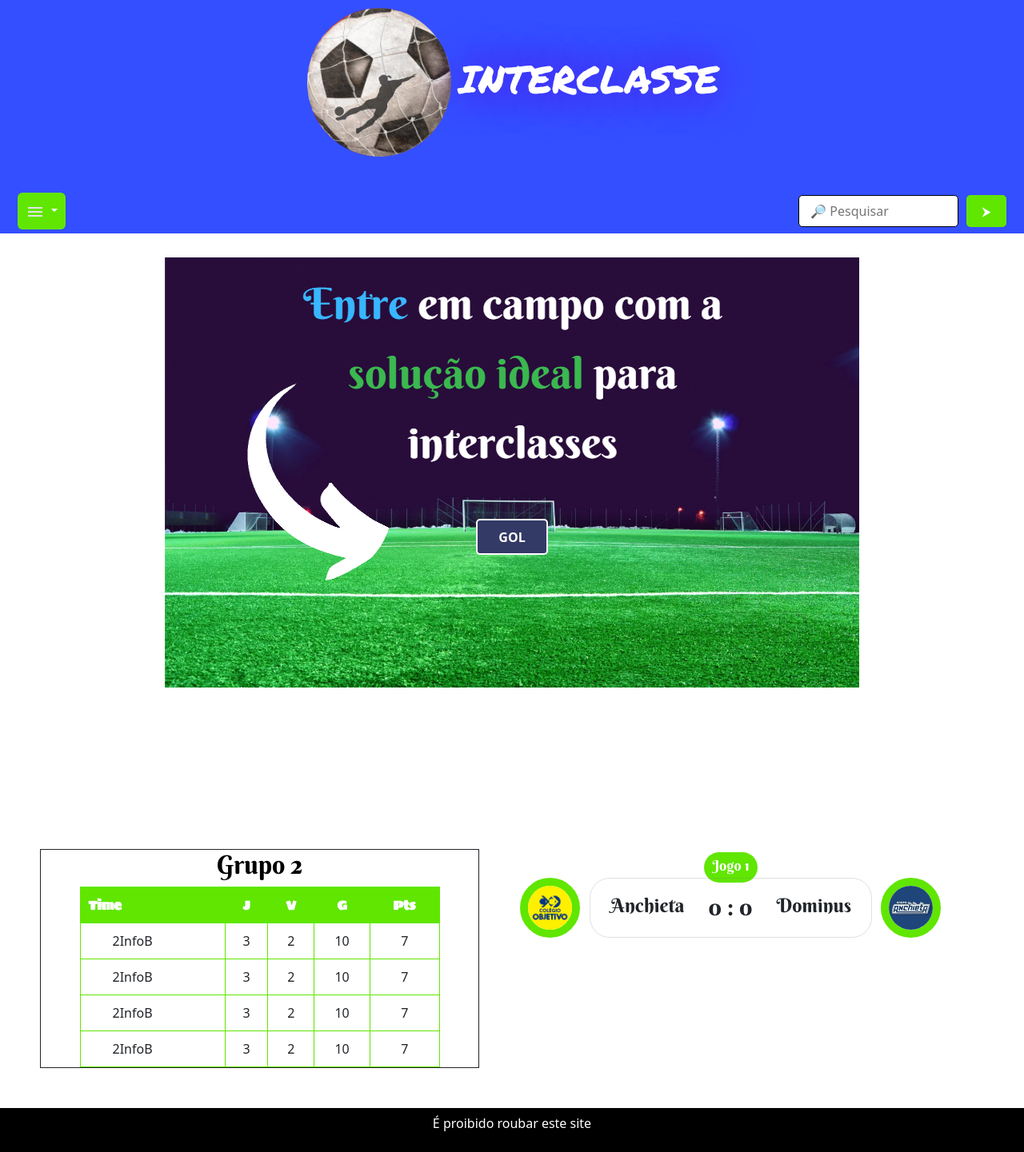
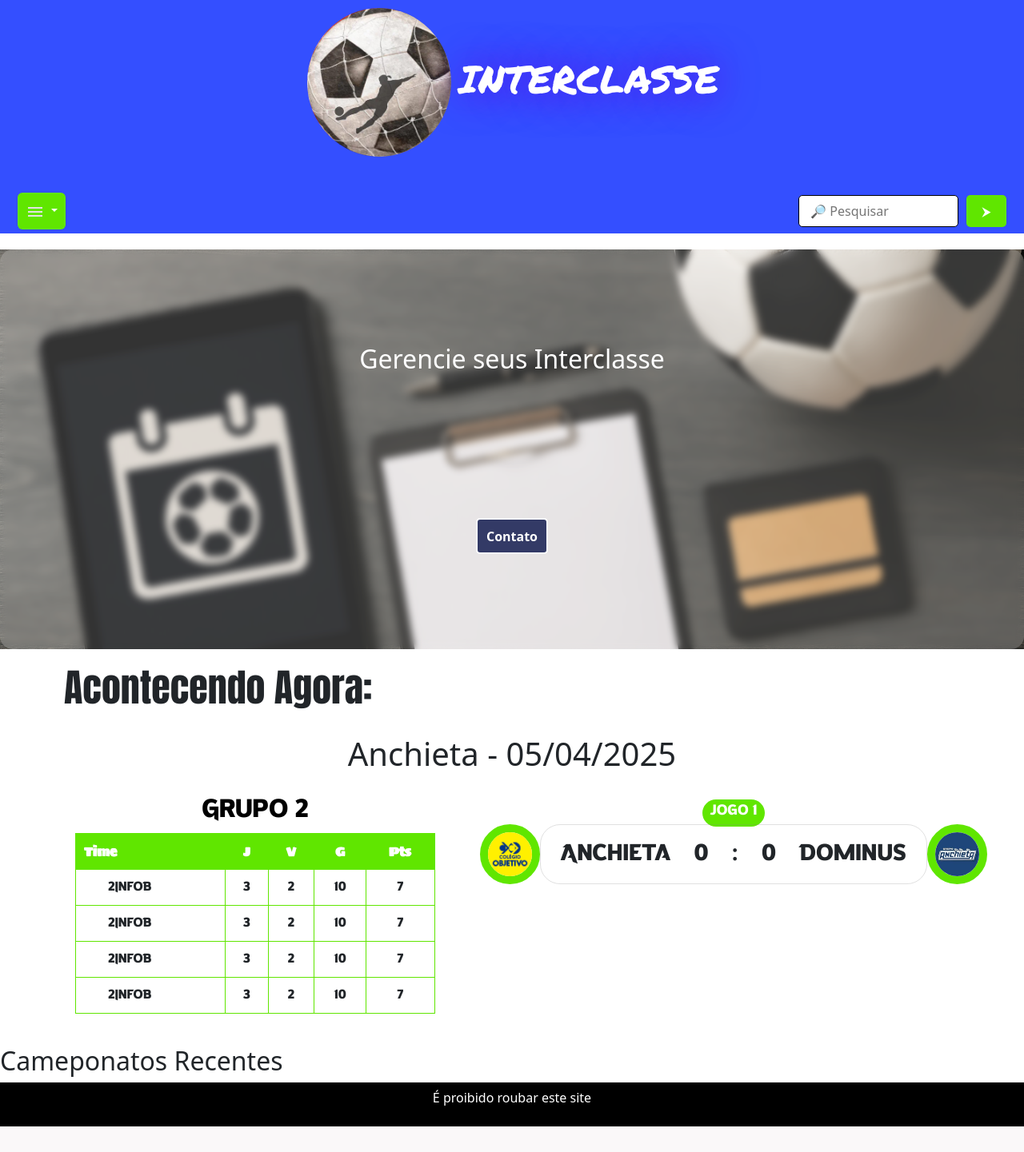
Before and after one commit to mateusmodesto/TCC, a PHP site: page / in a window 1280 px wide. Shown: the whole page at 80% size. After the commit the page ends 1409 px from the top, so only its background shows below. Run offline with PHP 8.4, Linux system fonts and the light colour scheme.

Commit message:
ARRUMANDO

```diff
--- a/Estilos/style.css
+++ b/Estilos/style.css
@@ -20,12 +20,12 @@
     src: url(../Fontes/PermanentMarker-Regular.ttf);
 }
 @font-face {
-    font-family: 'TituloBerk';
-    src: url(../Fontes/BerkshireSwash-Regular.ttf);
+    font-family: 'TituloFalse';
+    src: url(../Fontes/False.ttf);
 }
 @font-face {
     font-family: 'SubTitulo';
-    src: url(../Fontes/Anton-Regular.ttf);
+    src: url(../Fontes/Sigmar-Regular.ttf);
 }
 :root{
     --cor1: #324AE6;
@@ -36,8 +36,8 @@
     --cor6: #333A66;
 
     --font-titulo: 'TituloPermament';
-    --font-subtitulo: 'SubTitulo';
-    --font-Qatar: 'TituloBerk';
+    --font-subtitulo: 'TituloFalse';
+    --font-False: 'TituloFalse';
     --font-Sigmar: 'TituloSigmar';
 }
 
@@ -48,13 +48,15 @@
 
 body{
     background-color: black;
+    overflow-x: hidden;
+
 }
 
 header{
     background-color: #344fff;
     color: white;
     padding: 25px 10px 5px 10px;
-    margin-bottom: 20px;
+    margin-bottom:20px;
 }
 .titulo{
    text-align: center;
@@ -110,28 +112,42 @@ nav{
 }
 
 main{
-    margin: auto;
-    padding: 10px;
     background-color: white;
 }
 main p{
     text-align: justify;
 }
-main h2{
-    font-family: var(--font-subtitulo)
+main>h2{
+    font-family: var(--font-subtitulo);
+    font-size: 3em;
+    margin:20px 0px 10px 80px;
 }
 
 #propaganda{
+    height: 500px;
     width: 100%;
-    height: 700px;
+    margin: 0px;
+    padding: 0px;
 
-    display: grid;
-    place-items: center; /* Atalho para alinhar ao centro */
-
-    background-image: url("../Imagens/Propaganda.png");
+    background-image: url("../Imagens/Propanda_2.png");
     background-repeat: no-repeat;
+    background-attachment: fixed;
+    background-size: cover;
     background-position: top center;
 }
+
+.borrado {
+    background: rgba(255, 255, 255, 0.2); /* leve transparência */
+    backdrop-filter: blur(5px); /* aqui é o blur no fundo */
+    -webkit-backdrop-filter: blur(5px); /* compatibilidade */
+    padding: 2rem;
+    border-radius: 16px;
+    color: white;
+    width: 100%;
+    height: 100%;
+    display: grid;
+    place-items: center;
+  }
 
 #gol_propaganda{
     background-color: var(--cor6);
@@ -175,19 +191,23 @@ main h2{
     width: 100%;
     padding: 20px;
 }
+#CampeonatoAoVivo>h2{
+    text-align: center;
+    font-size: 2.5em;
+}
 .Grupos{
     display: flex;
     margin-bottom: 15px;
     margin: auto;
 }
 h2.Grupo{
-    font-family: var(--font-Qatar);
+    font-family: var(--font-False);
+    font-size: 2em;
     color: black;
 }
 .tabelas{
     display: inline-block;
     width: 45%;
-    border: 1px solid;
     text-align: center;
     margin: 20px;
 }
@@ -211,13 +231,15 @@ tr, td, th{
 }
 tbody td{
     border: 1px solid var(--cor2);
+    font-family: var(--font-False);
+    font-size: 100  ;
 }
 
 #Jogos{
     width: 45%;
     display: inline-block;
     margin: 20px;
-    font-family: var(--font-Qatar);
+    font-family: var(--font-False);
     font-size: 1.5em;
     align-items: center;
     text-align: center;
@@ -237,7 +259,7 @@ tbody td{
 
 .Jogo{
     display: flex;
-    justify-content: space-evenly;
+    justify-content: center;
     flex-wrap: nowrap;
     align-items: center;
 }
@@ -259,6 +281,7 @@ tbody td{
     margin: 0px 10px 0px 10px;
     padding: 5px;
     background-color: white;
+    font-size: 1.2em;
 }
 
 #Campeonatos_recentes{
--- a/index.html
+++ b/index.html
@@ -24,7 +24,7 @@
                     </button>
                     <ul class="dropdown-menu" style="background-color: white; color: black;">
                       <li><a class="dropdown-item" href="#">Login</a></li>
-                      <li><a class="dropdown-item" href="#">Menu</a></li>
+                      <li><a class="dropdown-item" href="index.html">Menu</a></li>
                       <li><a class="dropdown-item" href="#">Jogos de Hoje</a></li> <!-- Aqui é preciso fazer um select com os jogos do dia que estiver na máquina-->
                     </ul>
                   </div>
@@ -39,10 +39,14 @@
 
     <main>
         <div id="propaganda">
-            <button id="gol_propaganda"> GOL </button>
+            <div class="borrado">
+                <h2> Gerencie seus Interclasse</h2>
+                <button id="gol_propaganda"> Contato </button>
+            </div>
         </div>
-
+        <h2>Acontecendo Agora:</h2>
         <div id="CampeonatoAoVivo">
+            <h2>Anchieta - 05/04/2025</h2>
             <div class="Grupos">
 
                 <div class="tabelas">
@@ -96,19 +100,26 @@
                             <img src="Imagens/objetivo_escola.png" alt="Objetivo">
                             <div class="placar_pequeno">
                                 <p>Anchieta</p>
-
-                                <p style="font-size: 1.2em;"> 0 : 0 </p>
-
+                                <p>0</p>
+                                <p>:</p>
+                                <p>0</p>
                                 <p>Dominus</p>
                             </div>
 
-                        <img src="Imagens/download.jpg" alt="Anchieta">
+                            <img src="Imagens/download.jpg" alt="Anchieta">
 
-                    </div>
+                        </div>
                     </div>
 
                 </div>
             </div>
+      </div>
+
+      <div>
+        <h2>Cameponatos Recentes</h2>
+        <div>
+
+        </div>
       </div>
     </main>
 
```
Also changed, not shown: Estilos/mediaquery.css (+40 -0 lines), Fontes/False.ttf (added), Imagens/Propanda_2.png (added).
